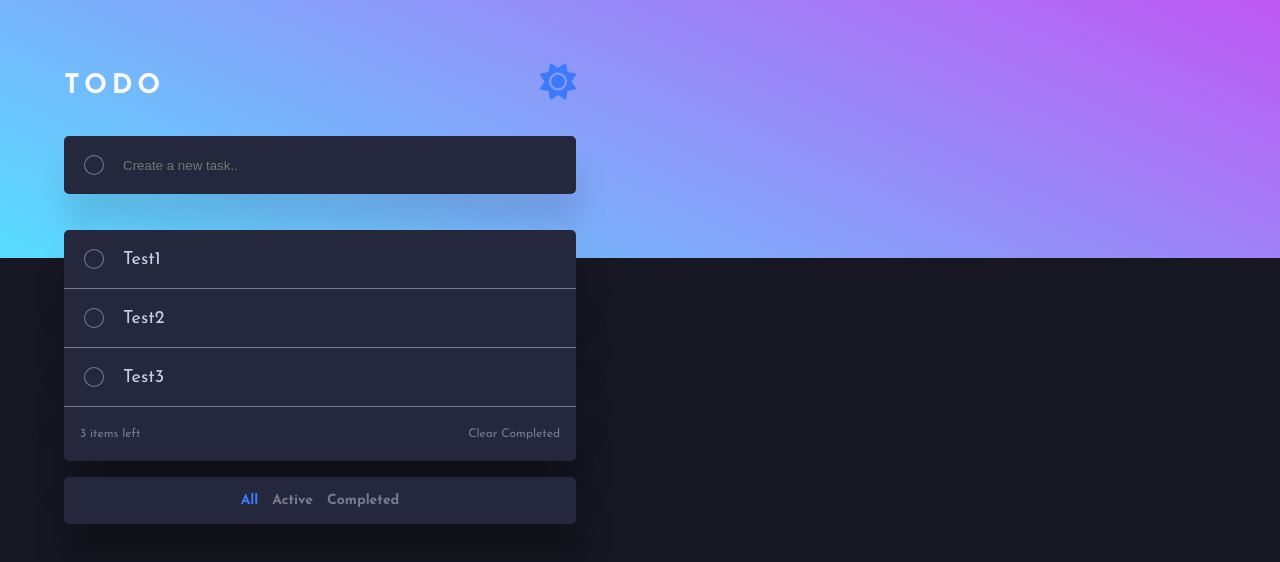
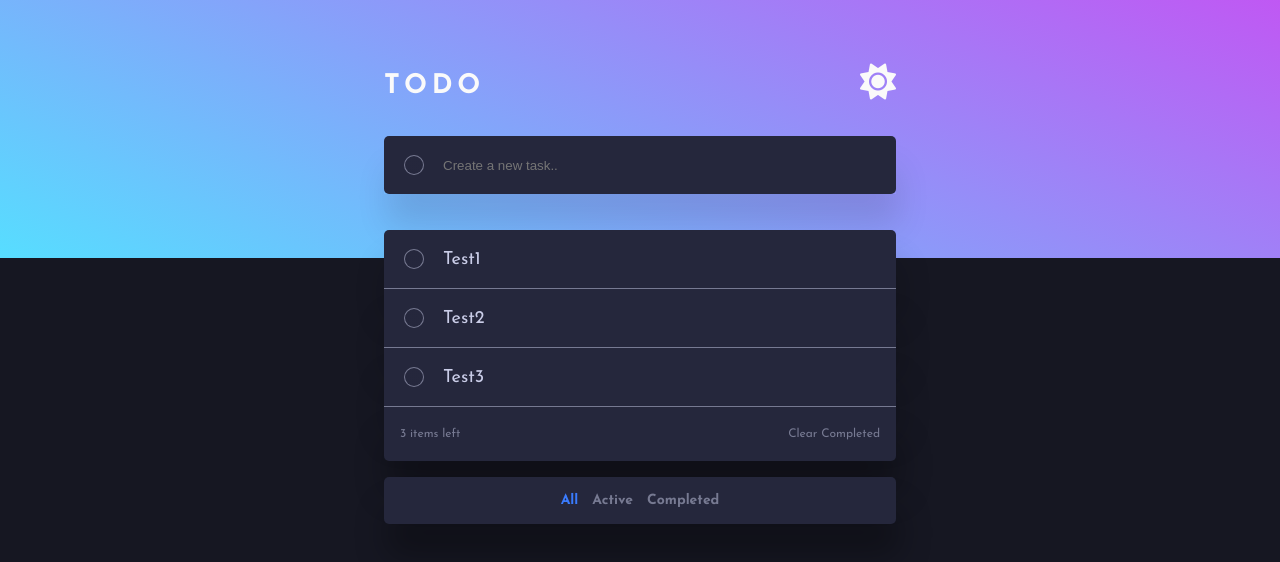
Before and after one commit to Utakato/better.meV2, a React (Create React App) app in the folder client/: page / in a window 1280 px wide. Shown: the top 562 px of the page. Built offline with nearby package versions, Linux system fonts and the light colour scheme.

Commit message:
Fix minor style issues

```diff
--- a/client/src/App.js
+++ b/client/src/App.js
@@ -4,8 +4,8 @@ import Main from "./components/Main";
 function App() {
   return (
     <div className="App">
-      <Header />
-      <Main />
+        <Header />
+        <Main />
     </div>
   );
 }
--- a/client/src/components/DarkButton/style.css
+++ b/client/src/components/DarkButton/style.css
@@ -3,9 +3,9 @@
 }
 
 .fa-sun {
-    color: var(--clr-primary-100);
+    color: var(--light-gray);
 }
 
 .fa-moon {
-    color: var(--clr-primary-100);
+    color: var(--very-dark-blue);
 }
--- a/client/src/components/Header/style.css
+++ b/client/src/components/Header/style.css
@@ -2,6 +2,9 @@
     background: var(--clr-check);
     padding: 4rem 5%;
     position: relative;
+    display: flex;
+    align-items: center;
+    flex-direction: column;
 }
 
 h1 {
@@ -12,7 +15,7 @@ h1 {
 }
 
 .split {
-    width: 512px;
+    width: min(80vw, 512px);
     display: flex;
     justify-content: space-between;
     align-items: center;
--- a/client/src/components/Main/style.css
+++ b/client/src/components/Main/style.css
@@ -2,6 +2,8 @@
     background-color:var(--clr-primary-bg);
     padding: 0 5%;
     min-height: 100vh;
+    display: flex;
+    justify-content: center;
 }
 
 .drag {
--- a/client/src/components/TaskInput/style.css
+++ b/client/src/components/TaskInput/style.css
@@ -13,8 +13,9 @@
     gap: 14px;
 }
 
-input {
+input[type=text] {
     background-color: inherit;
     border: none;
     color: var(--clr-secondary-text);
+    width: min(80vw, 512px);
 }
--- a/client/src/index.css
+++ b/client/src/index.css
@@ -21,7 +21,7 @@ body {
   /* cards */
   --light-gray: hsl(0, 0%, 98%);
   /* bg? */
-  --very-light-gray-bluet: hsl(236, 33%, 92%);
+  --very-light-gray-blue: hsl(236, 33%, 92%);
   /* light secondary text?? */
   --light-gray-blue : hsl(233, 11%, 84%);
   /* secondary text */
@@ -52,7 +52,6 @@ body {
   --clr-primary-bg: var(--very-dark-blue);
   --clr-primary-main: var(--very-dark-des-blue);
   --clr-primary-text: var(--dk-light-gray-blue);
-
   --clr-secondary-text: var(--dk-dark-gray-blue)
 
 }
```
Also changed, not shown: client/src/components/Task/style.css (line endings or trailing spaces).
